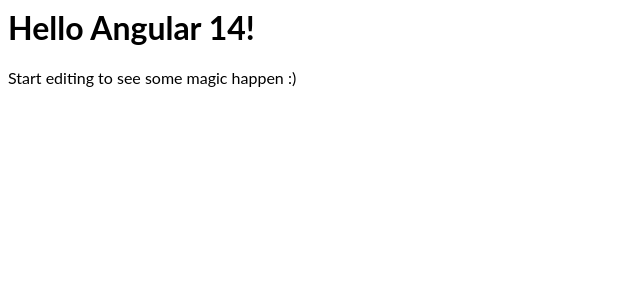
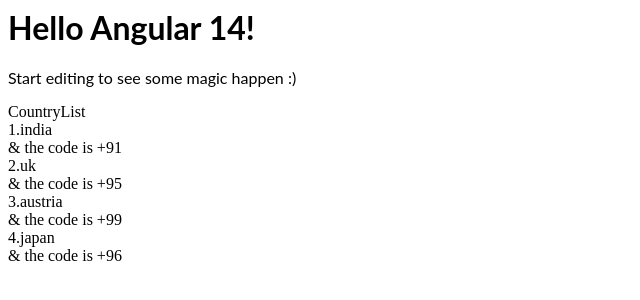
Before and after one commit to Raagu11/angular-logicalRepo, an Angular app: page / in a window 1280 px wide. Shown: the top 300 px of the page, without its empty margins (0-640 px from the left). Built offline with nearby package versions, Linux system fonts and the light colour scheme.

Commit message:
2 files modified, 1 added

```diff
--- a/src/app/app.component.html
+++ b/src/app/app.component.html
@@ -1,4 +1,11 @@
 <hello name="{{ name }}"></hello>
-<p>
-  Start editing to see some magic happen :)
-</p>
+<p>Start editing to see some magic happen :)</p>
+
+<div class="container mt-3">
+  <div class="row">
+    <div class="col-md-4">CountryList</div>
+    <div *ngFor="let country of countryList">
+      {{country.id}}.{{country.countryName}} <br> & the code is {{country.countryCode}}
+    </div>
+  </div>
+</div>
--- a/src/app/app.component.ts
+++ b/src/app/app.component.ts
@@ -1,10 +1,34 @@
 import { Component, VERSION } from '@angular/core';
+import { CountryInterface } from './countryinterface';
 
 @Component({
   selector: 'my-app',
   templateUrl: './app.component.html',
-  styleUrls: [ './app.component.css' ]
+  styleUrls: ['./app.component.css'],
 })
-export class AppComponent  {
+export class AppComponent {
   name = 'Angular ' + VERSION.major;
+
+  countryList: CountryInterface[] = [
+    {
+      id: 1,
+      countryName: 'india',
+      countryCode: '+91',
+    },
+    {
+      id: 2,
+      countryName: 'uk',
+      countryCode: '+95',
+    },
+    {
+      id: 3,
+      countryName: 'austria',
+      countryCode: '+99',
+    },
+    {
+      id: 4,
+      countryName: 'japan',
+      countryCode: '+96',
+    },
+  ];
 }
--- /dev/null
+++ b/src/app/countryinterface.ts
@@ -0,0 +1,5 @@
+export interface CountryInterface {
+  id: number;
+  countryName: string;
+  countryCode: string;
+}
```
